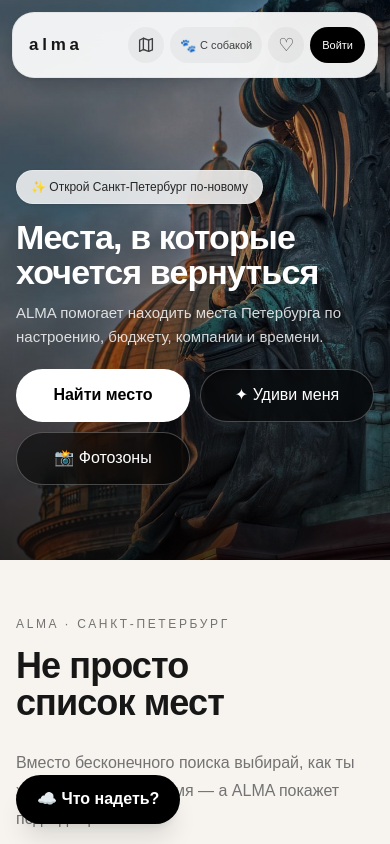
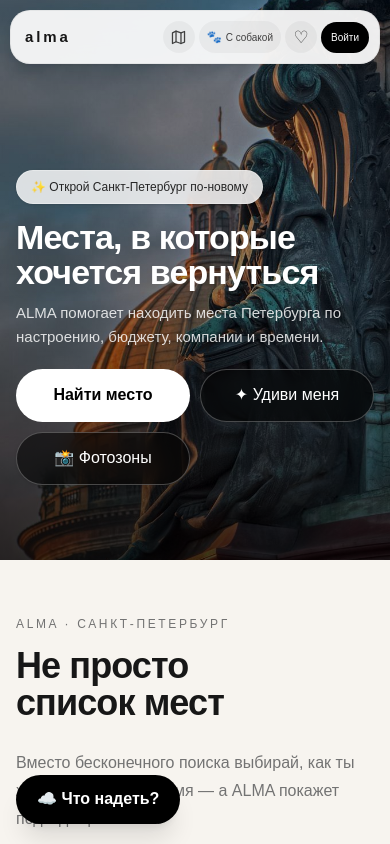
Before and after one commit to olgakastanova48386-dotcom/alma, a Next.js app: page / in a window 390 px wide. Shown: the top 844 px of the page. Built offline with nearby package versions, Linux system fonts and the light colour scheme; no server answers.

Commit message:
make mobile header slimmer

```diff
--- a/components/Header.tsx
+++ b/components/Header.tsx
@@ -20,7 +20,7 @@ function isCurrentRoute(pathname: string, href: string) {
 
 function MapIcon() {
   return (
-    <svg viewBox="0 0 24 24" aria-hidden="true" className="h-[18px] w-[18px]" fill="none" stroke="currentColor" strokeWidth="1.8" strokeLinecap="round" strokeLinejoin="round">
+    <svg viewBox="0 0 24 24" aria-hidden="true" className="h-[17px] w-[17px]" fill="none" stroke="currentColor" strokeWidth="1.8" strokeLinecap="round" strokeLinejoin="round">
       <path d="M3.5 5.5 8.5 3l7 2.5 5-2v15l-5 2-7-2.5-5 2.5z" />
       <path d="M8.5 3v15M15.5 5.5v15" />
     </svg>
@@ -46,30 +46,24 @@ export default function Header() {
 
   return (
     <header className="fixed top-0 left-0 w-full z-[9999]">
-      <div className="max-w-7xl mx-auto mt-3 sm:mt-4 px-3 sm:px-6">
-        <div className="rounded-[22px] sm:rounded-full bg-white/92 backdrop-blur-xl border border-black/5 shadow-lg px-3 sm:px-8 py-2.5 sm:py-3">
-          <div className="md:hidden flex h-11 items-center gap-1.5 overflow-x-auto [-ms-overflow-style:none] [scrollbar-width:none] [&::-webkit-scrollbar]:hidden">
-            <Link href="/" className="shrink-0 pl-1 pr-1 text-[17px] font-bold tracking-[0.22em]">alma</Link>
-            <div className="ml-auto flex shrink-0 items-center gap-1.5">
+      <div className="max-w-7xl mx-auto mt-2.5 sm:mt-4 px-2.5 sm:px-6">
+        <div className="rounded-[20px] sm:rounded-full bg-white/92 backdrop-blur-xl border border-black/5 shadow-lg px-2.5 sm:px-8 py-2 sm:py-3">
+          <div className="md:hidden flex h-9 items-center gap-1 overflow-hidden">
+            <Link href="/" className="shrink-0 pl-1 pr-0.5 text-[15px] font-bold tracking-[0.19em]">alma</Link>
+            <div className="ml-auto flex min-w-0 shrink-0 items-center gap-1">
               {mobileVisibleItems.map((item) => {
                 const iconOnly = item.href === "/map" || item.href === "/favorites";
                 return (
-                  <Link
-                    key={item.href}
-                    href={item.href}
-                    aria-label={item.label}
-                    title={item.label}
-                    className={`flex h-9 shrink-0 items-center justify-center rounded-full bg-black/[.04] text-[11px] font-medium text-neutral-700 active:bg-black/[.08] ${iconOnly ? "w-9 px-0" : "gap-1 px-2.5"}`}
-                  >
-                    {item.icon === "map" ? <MapIcon /> : <span className={`${item.href === "/favorites" ? "text-[18px]" : "text-[13px]"} leading-none`}>{item.icon}</span>}
+                  <Link key={item.href} href={item.href} aria-label={item.label} title={item.label} className={`flex h-8 shrink-0 items-center justify-center rounded-full bg-black/[.04] text-[10px] font-medium text-neutral-700 active:bg-black/[.08] ${iconOnly ? "w-8 px-0" : "gap-1 px-2"}`}>
+                    {item.icon === "map" ? <MapIcon /> : <span className={`${item.href === "/favorites" ? "text-[17px]" : "text-[12px]"} leading-none`}>{item.icon}</span>}
                     {!iconOnly && <span>{item.label}</span>}
                   </Link>
                 );
               })}
               {authLoaded && user ? (
-                <Link href="/profile" className="max-w-[82px] truncate rounded-full bg-black px-3 py-2.5 text-[11px] font-medium text-white" title={user.name}>{user.name}</Link>
+                <Link href="/profile" className="max-w-[70px] truncate rounded-full bg-black px-2.5 py-2 text-[10px] font-medium text-white" title={user.name}>{user.name}</Link>
               ) : (
-                <Link href="/login" className="rounded-full bg-black px-3 py-2.5 text-[11px] font-medium text-white">Войти</Link>
+                <Link href="/login" className="rounded-full bg-black px-2.5 py-2 text-[10px] font-medium text-white">Войти</Link>
               )}
             </div>
           </div>
```
